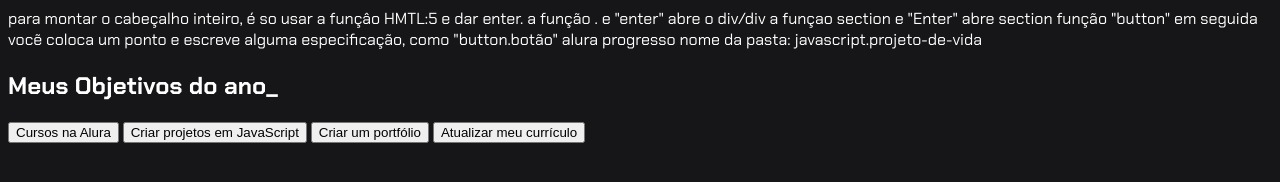
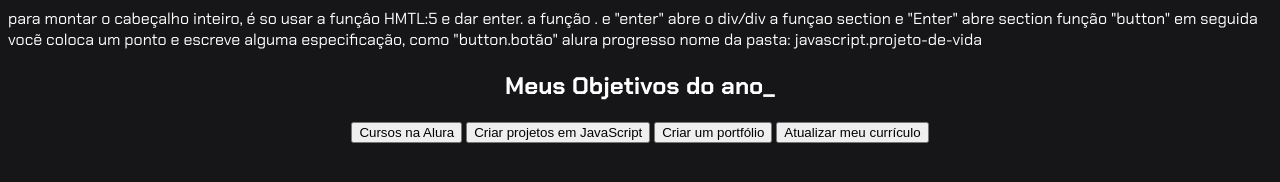
Before and after one commit to cristyanbale/teobaldo-3F, a plain HTML site: page index.html in a window 1280 px wide. Drawn offline with Linux system fonts and the light colour scheme.

Commit message:
Update style.css

```diff
--- a/style.css
+++ b/style.css
@@ -16,4 +16,13 @@ body {
   background-color: var(--cor-de-fundo);
   color: var(--branco);
   font-family: 'Chakra Petch', sans-serif;
-}
+
+  .conteudo-principal {
+    display: flex;
+    flex-direction: column;
+    justify-content: center;
+    align-items: center;
+    max-width: 1200px;
+    width: 100%;
+    margin: 0 auto;
+  }
```
